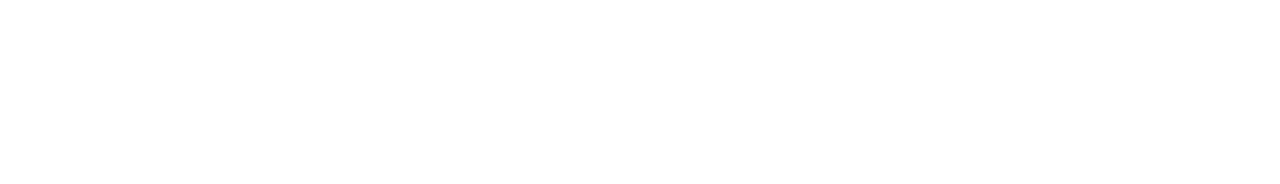
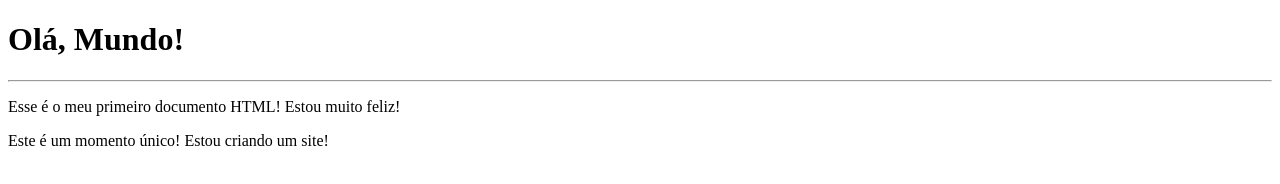
Before and after one commit to LaisChS/HTML5_e_CSS3-Cursoemvideo, a plain HTML site: page exercícios/ex001/index.html in a window 1280 px wide. Drawn offline with Linux system fonts and the light colour scheme.

Commit message:
Update index.html
Alteração para montar a primeira página.

```diff
--- a/exercícios/ex001/index.html
+++ b/exercícios/ex001/index.html
@@ -1,12 +1,19 @@
 <!DOCTYPE html>
-<html lang="en">
+<html lang="pt-br">
 <head>
     <meta charset="UTF-8">
     <meta http-equiv="X-UA-Compatible" content="IE=edge">
     <meta name="viewport" content="width=device-width, initial-scale=1.0">
-    <title>Document</title>
+    <title>Meu Primeiro Exercício</title>
 </head>
 <body>
-
+    <h1>Olá, Mundo!</h1>
+    <hr>
+    <p>
+        Esse é o meu primeiro documento HTML! Estou muito feliz!
+    </p>
+    <p>
+        Este é um momento único! Estou criando um site!
+    </p>
 </body>
 </html>
```
